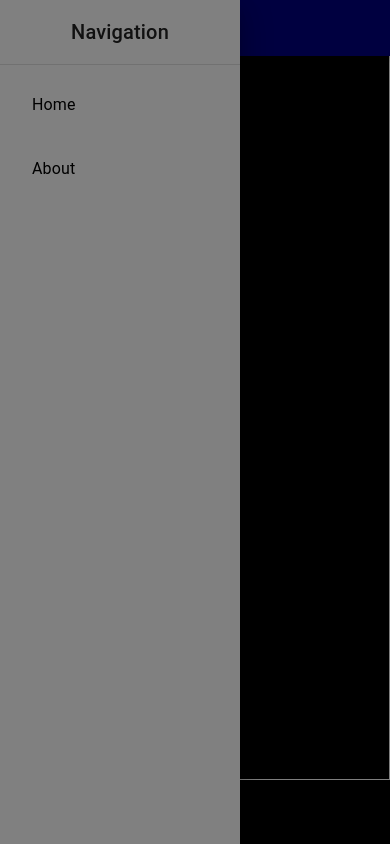
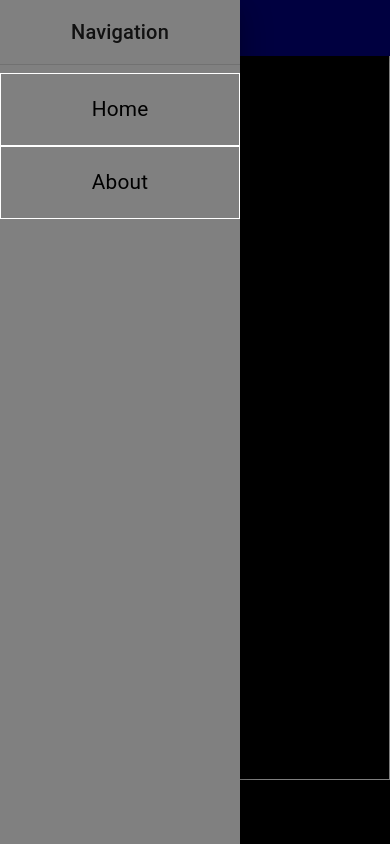
Before and after one commit to kjameer0/kjameer0.github.io, a React (Vite) app: page / in a window 390 px wide. Both pictures are taken after a click on the button "open drawer". Built offline with nearby package versions, Linux system fonts and the light colour scheme.

Commit message:
feat: nav bar complete

```diff
--- a/src/components/NavBarTest.tsx
+++ b/src/components/NavBarTest.tsx
@@ -1,4 +1,5 @@
 import { useState } from 'react';
+//mui components
 import AppBar from '@mui/material/AppBar';
 import Box from '@mui/material/Box';
 import Divider from '@mui/material/Divider';
@@ -12,7 +13,9 @@ import MenuIcon from '@mui/icons-material/Menu';
 import Toolbar from '@mui/material/Toolbar';
 import Typography from '@mui/material/Typography';
 import Button from '@mui/material/Button';
+//utils
 import { baseUrl } from 'utils/url';
+//react router
 import { NavLink } from 'react-router-dom';
 
 const links = [
@@ -21,7 +24,7 @@ const links = [
 ];
 export default function NavBarTest() {
   const [open, setOpen] = useState(false);
-
+  //set drawer to close
   const handleDrawerToggle = () => {
     setOpen((prev) => !prev);
   };
@@ -38,12 +41,23 @@ export default function NavBarTest() {
       <Divider />
       <List>
         {links.map((link) => (
-          <ListItem key={link[0]}>
-            <NavLink to={baseUrl + link[1]}>
-              <ListItemButton sx={{ textAlign: 'center' }}>
-                <ListItemText primary={link[0]} sx={{ color: 'black' }} />
-              </ListItemButton>
-            </NavLink>
+          <ListItem key={link[0]} sx={{ border: '1px solid white' }}>
+            <ListItemButton sx={{ textAlign: 'center', margin: '-1rem -2rem' }}>
+              <NavLink
+                to={baseUrl + link[1]}
+                style={{
+                  padding: `1rem 0rem`,
+                  margin: '0rem 0rem',
+                  width: '100%',
+                }}
+                className={'nav-link'}
+              >
+                <ListItemText
+                  primary={link[0]}
+                  sx={{ color: 'black', fontSize: '1.2rem !important' }}
+                />
+              </NavLink>
+            </ListItemButton>
           </ListItem>
         ))}
       </List>
--- a/src/index.css
+++ b/src/index.css
@@ -30,3 +30,11 @@ nav {
   background-color: aqua;
   color: black;
 }
+
+.nav-link:hover {
+  background-color: white;
+  color: skyblue;
+}
+.MuiListItemText-primary{
+  font-size: 1.3rem !important;
+}
```
Also changed, not shown: src/components/NavBar.tsx (deleted, +0 -19 lines), src/components/NavItem.tsx (deleted, +0 -9 lines).
